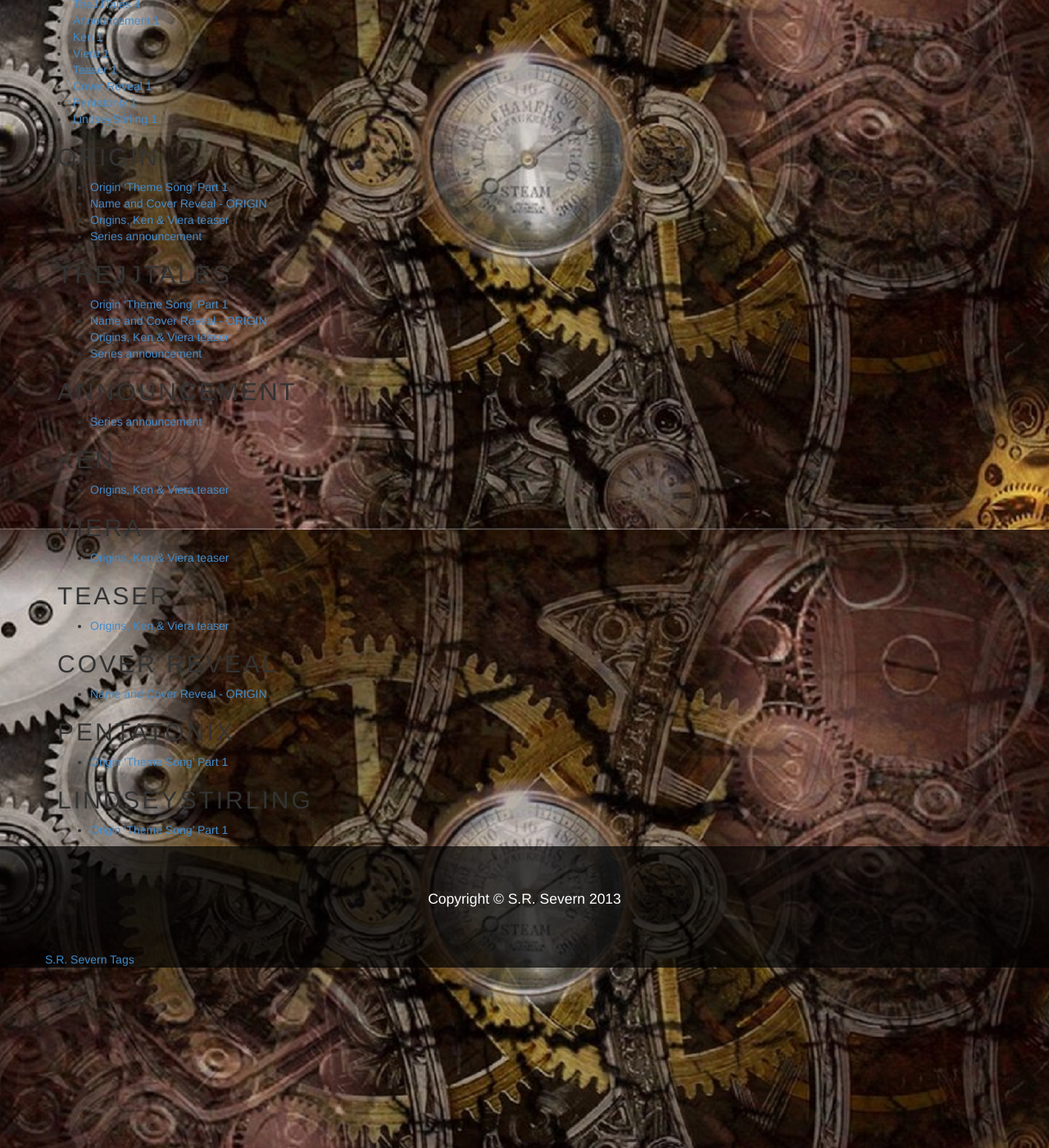
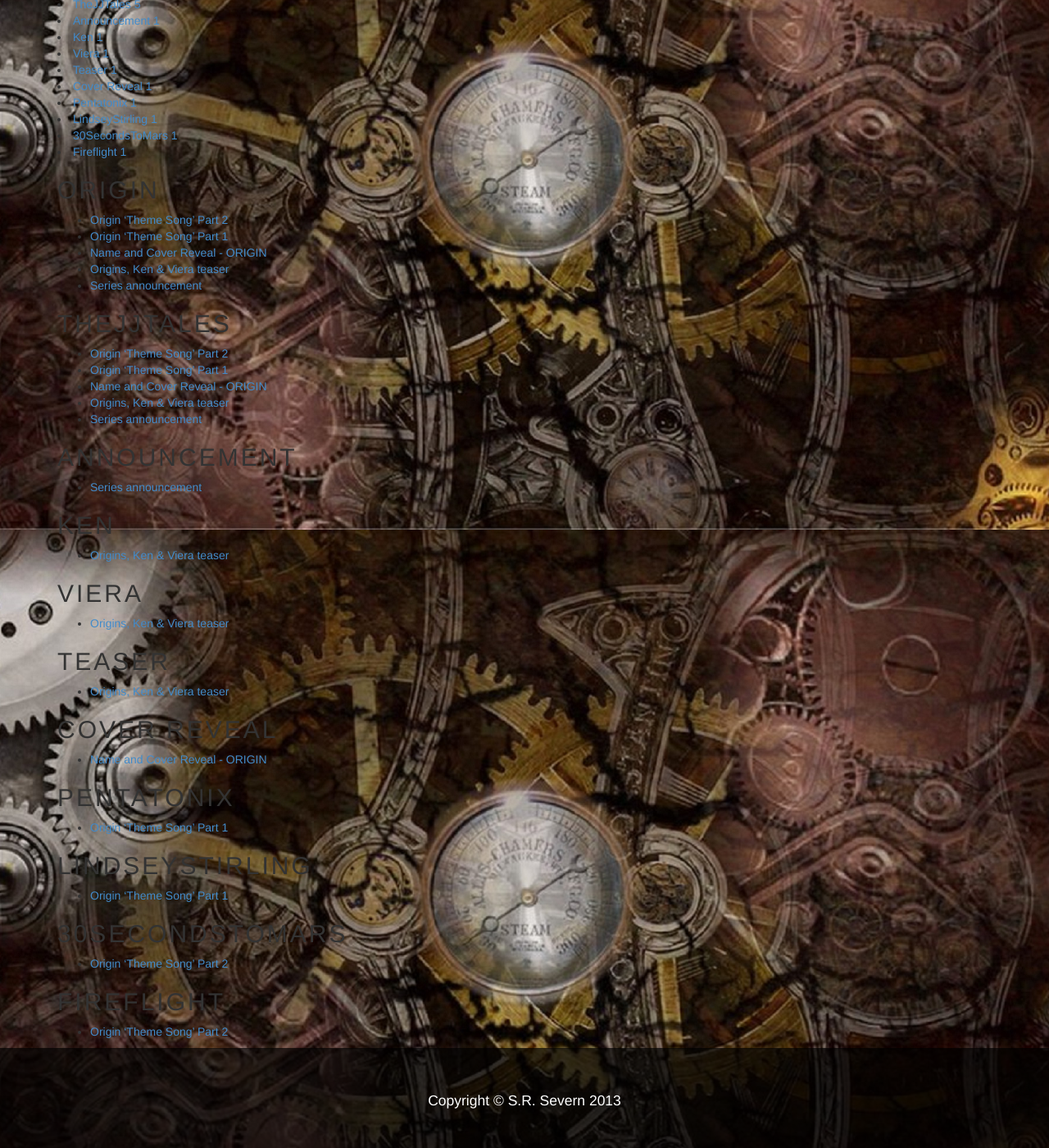
Before and after one commit to SabrinaBhola/srsevern, a Jekyll site: the page built from tags.html, in a window 1280 px wide and 1400 px high, scrolled down 254 px. Shown: the whole window at 82% size. Built offline with Jekyll 4.4.1, drawn with Linux system fonts in a browser that asks for light colours.

Commit message:
origin theme song part 2

```diff
--- /dev/null
+++ b/_posts/2014-01-24-origin-theme-song-part-2.html
@@ -0,0 +1,118 @@
+---
+layout: post
+title: Origin ‘Theme Song’ Part 2
+tags: [Origin,30SecondsToMars,Fireflight,TheJJTales]
+---
+<hr />
+<h2>Origin ‘Theme Song’ Part 2</h2>
+<hr />
+
+<div class=WordSection1>
+
+    <p class=MsoNormal style='margin-bottom:0cm;margin-bottom:.0001pt;line-height:
+normal'><span style='font-family:"Sylfaen","serif"'><p>&nbsp;</p></span></p>
+
+    <p class=MsoNormal style='margin-bottom:0cm;margin-bottom:.0001pt;line-height:
+normal'><span style='font-family:"Sylfaen","serif"'><p>&nbsp;</p></span></p>
+
+    <p class=MsoNormal style='margin-bottom:0cm;margin-bottom:.0001pt;line-height:
+normal'><span style='font-family:"Sylfaen","serif"'>So we’re continuing the ‘Origin
+theme Song’ with Part 2 and I have quite a lot lined up!<p></p></span></p>
+
+    <p class=MsoNormal style='margin-bottom:0cm;margin-bottom:.0001pt;line-height:
+normal'><span style='font-family:"Sylfaen","serif"'>Last time I told you what <b
+            style='mso-bidi-font-weight:normal'><u><a
+            href="http://srsevern.co.uk/2014/01/13/origin-theme-song-part-1.html">song</a></u></b>
+I think fits the bill for the book overall. <p></p></span></p>
+
+    <p class=MsoNormal style='margin-bottom:0cm;margin-bottom:.0001pt;line-height:
+normal'><span style='font-family:"Sylfaen","serif"'><p>&nbsp;</p></span></p>
+
+    <p class=MsoNormal style='margin-bottom:0cm;margin-bottom:.0001pt;line-height:
+normal'><span style='font-family:"Sylfaen","serif"'>This time I want to address
+songs I think suit our main protagonists, Ken and Viera.<p></p></span></p>
+
+    <p class=MsoNormal style='margin-bottom:0cm;margin-bottom:.0001pt;line-height:
+normal'><span style='font-family:"Sylfaen","serif"'><p>&nbsp;</p></span></p>
+
+    <p class=MsoNormal style='margin-bottom:0cm;margin-bottom:.0001pt;line-height:
+normal'><span style='font-family:"Sylfaen","serif"'><p>&nbsp;</p></span></p>
+
+    <p class=MsoNormal style='margin-bottom:0cm;margin-bottom:.0001pt;line-height:
+normal'><span style='font-family:"Sylfaen","serif"'>Let’s start with Captain
+Kennedy Jackson J. He’s a serious piece of work sometimes (what am I saying? I
+mean <i style='mso-bidi-font-style:normal'>all the time</i>) and his
+character&#8212;like all of the JJ men&#8212;is tormented by his past and seeks
+to make a better future. Nothing wrong with that, right?<p></p></span></p>
+
+    <p class=MsoNormal style='margin-bottom:0cm;margin-bottom:.0001pt;line-height:
+normal'><span style='font-family:"Sylfaen","serif"'><p>&nbsp;</p></span></p>
+
+    <p class=MsoNormal style='margin-bottom:0cm;margin-bottom:.0001pt;line-height:
+normal'><span style='font-family:"Sylfaen","serif"'>I’m choosing ‘Up In The
+Air’ by Thirty Seconds to Mars for Ken’s theme. I’m an unhealthy fan of 30
+Seconds to Mars and they’ve rocked my socks since the very beginning. This song
+helped me A LOT when getting into Ken’s mind, it helped me understand him
+better and evidently&#8212;fall in love with him. Up in The Air underlines
+every struggle, thought or crazy idea Ken has ever had. I think it’s safe to
+say that we have a winner.<p></p></span></p>
+
+    <div class="col-md-12">
+        <iframe width="853" height="480" src="//www.youtube.com/embed/NrFQRn2yYWs" frameborder="0" allowfullscreen></iframe>
+    </div>
+
+
+    <p class=MsoNormal style='margin-bottom:0cm;margin-bottom:.0001pt;line-height:
+normal'><span style='font-family:"Sylfaen","serif"'><p>&nbsp;</p></span></p>
+
+    <p class=MsoNormal style='margin-bottom:0cm;margin-bottom:.0001pt;line-height:
+normal'><span style='font-family:"Sylfaen","serif"'><p>&nbsp;</p></span></p>
+
+    <p class=MsoNormal style='margin-bottom:0cm;margin-bottom:.0001pt;line-height:
+normal'><span style='font-family:"Sylfaen","serif"'>Last and most certainly not
+least, we have Viera. Our female heart/ball breaker.<p></p></span></p>
+
+    <p class=MsoNormal style='margin-bottom:0cm;margin-bottom:.0001pt;line-height:
+normal'><span style='font-family:"Sylfaen","serif"'>I think she’s probably one
+of the most in depth and intimidating female characters I’ve ever written. I
+mean&#8212;if I was to see this chick coming at me down the street, I guarantee
+50 percent of me would cross the road or flatten myself against a wall to make
+myself invisible. (No but let’s be real for a moment, I love her. She’s alright
+*grins*)<p></p></span></p>
+
+    <p class=MsoNormal style='margin-bottom:0cm;margin-bottom:.0001pt;line-height:
+normal'><span style='font-family:"Sylfaen","serif"'>Without a doubt in my body.
+Viera’s theme is ‘Unbreakable’ by Fireflight.<p></p></span></p>
+
+    <p class=MsoNormal style='margin-bottom:0cm;margin-bottom:.0001pt;line-height:
+normal'><span style='font-family:"Sylfaen","serif"'>The lyrics say everything
+about her as a person, from her aggressive tendencies to her cute blushing
+ears. She’s a survivor by nature.<p></p></span></p>
+
+    <div class="col-md-12">
+        <iframe width="853" height="480" src="//www.youtube.com/embed/PFA64Eq2Fqs" frameborder="0" allowfullscreen></iframe>
+    </div>
+
+
+    <p class=MsoNormal style='margin-bottom:0cm;margin-bottom:.0001pt;line-height:
+normal'><span style='font-family:"Sylfaen","serif"'><p>&nbsp;</p></span></p>
+
+    <p class=MsoNormal style='margin-bottom:0cm;margin-bottom:.0001pt;line-height:
+normal'><span style='font-family:"Sylfaen","serif"'><p>&nbsp;</p></span></p>
+
+    <p class=MsoNormal style='margin-bottom:0cm;margin-bottom:.0001pt;line-height:
+normal'><span style='font-family:"Sylfaen","serif"'>Combined, Ken and Viera are
+a dynamic duo. It’s partially why they work well together and why, at times,
+they could kill each other. We know they get their HEA (Happily Ever After) and
+if there’s ever a song I could pick for these two without it appearing
+whimsical where the sky rains roses, it would be ‘Stay Close’ by Fireflight.<p></p></span></p>
+
+    <p class=MsoNormal style='margin-bottom:0cm;margin-bottom:.0001pt;line-height:
+normal'><span style='font-family:"Sylfaen","serif"'>They are no in way possible
+a ‘normal’ couple and I think this particular song says it all.<p></p></span></p>
+
+    <div class="col-md-12">
+        <iframe width="853" height="480" src="//www.youtube.com/embed/0OYJ3MAvDz4" frameborder="0" allowfullscreen></iframe>
+    </div>
+
+</div>
```
Also changed, not shown: _posts/2014-01-13-origin-theme-song-part-1.html (+84 -16 lines), 1 other file.
